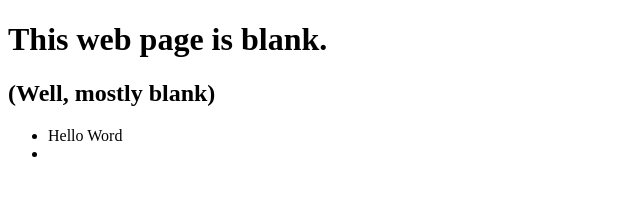
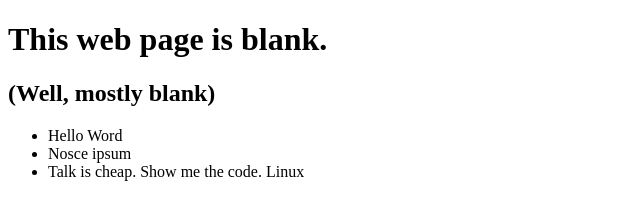
Before and after one commit to mperezca/0_main_openSAP_report, a plain HTML site: page index.html in a window 1280 px wide. Shown: the whole page, without its empty margins (0-640 px from the left). Drawn offline with Linux system fonts and the light colour scheme.

Commit message:
added comment Linux in index.html

```diff
--- a/index.html
+++ b/index.html
@@ -10,7 +10,8 @@
 		<h2>(Well, mostly blank)</h2>
 		<ul>
 			<li>Hello Word</li>
-			<li></li>
+			<li>Nosce ipsum</li>
+			<li>Talk is cheap. Show me the code. Linux</li>
 		</ul>
 	</body>
 
```
